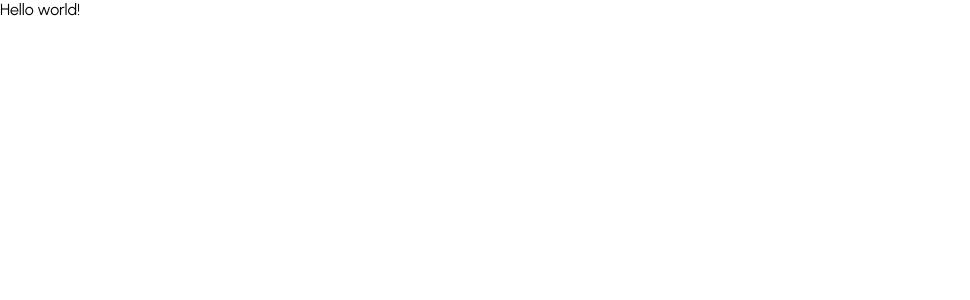
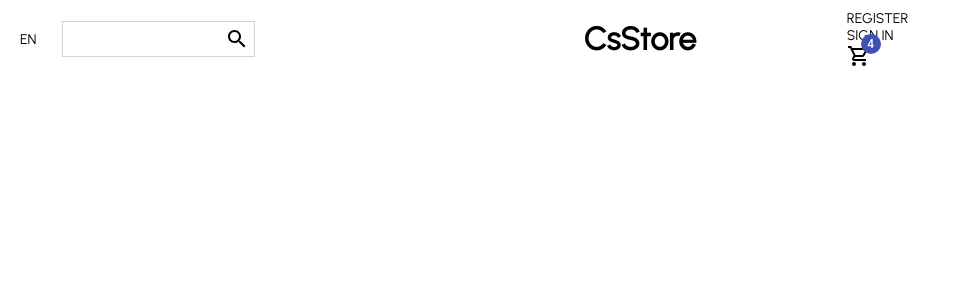
Before and after one commit to claudiocsx/ecommerce, a React (Create React App) app: page / in a window 1280 px wide. Shown: the top 300 px of the page, without its empty margins (0-970 px from the left). Built offline with nearby package versions, Linux system fonts and the light colour scheme.

Commit message:
construindo o navbar

```diff
--- a/package.json
+++ b/package.json
@@ -3,12 +3,15 @@
   "version": "0.1.0",
   "private": true,
   "dependencies": {
+    "@material-ui/core": "^4.12.3",
+    "@material-ui/icons": "^4.11.2",
     "@testing-library/jest-dom": "^5.11.4",
     "@testing-library/react": "^11.1.0",
     "@testing-library/user-event": "^12.1.10",
     "react": "^17.0.2",
     "react-dom": "^17.0.2",
     "react-scripts": "4.0.3",
+    "styled-components": "^5.3.1",
     "web-vitals": "^1.0.1"
   },
   "scripts": {
--- a/src/App.jsx
+++ b/src/App.jsx
@@ -1,5 +1,7 @@
+import Home from "./pages/Home";
+
 const App = () => {
-  return <div>Hello world!</div>;
+  return <Home/>
 };
 
 export default App;
--- /dev/null
+++ b/src/components/NavBar.jsx
@@ -0,0 +1,77 @@
+import React from 'react'
+import styled from 'styled-components'
+import {Search, ShoppingCartOutlined} from '@material-ui/icons'
+import { Badge } from '@material-ui/core'
+const Container = styled.div`
+    height: 60px;
+`
+const Wrapper = styled.div`
+    padding: 10px 20px;
+    display: flex;
+    align-items: center;
+`
+const Left = styled.div`
+    flex: 1;
+    display: flex;
+    align-items: center;
+`
+
+const Language = styled.span`
+    font-size: 14px;
+    cursor: pointer;
+`
+const SearchContainer = styled.div`
+    border: 0.5px solid lightgray;
+    display: flex;
+    align-items: center;
+    margin-left: 25px;
+    padding: 5px;
+`
+const Input = styled.input`
+    border: none;
+`
+
+const Center = styled.div`
+    flex: 1;
+    text-align: center;
+`
+
+const Logo = styled.h1`
+    font-weight: bold;
+`
+
+const Right = styled.div`
+    flex: 1;
+`
+const MenuItem = styled.div`
+    font-size: 14px;
+    cursor: pointer;
+`
+
+const NavBar = () => {
+    return (
+        <Container>
+           <Wrapper>
+                <Left>
+                    <Language>EN</Language>
+                    <SearchContainer>
+                        <Input/>
+                        <Search/>
+                    </SearchContainer>
+                </Left>
+                <Center><Logo>CsStore</Logo></Center>
+                <Right>
+                    <MenuItem>REGISTER</MenuItem>
+                    <MenuItem>SIGN IN</MenuItem>
+                    <MenuItem>
+                        <Badge badgeContent={4} color="primary">
+                            <ShoppingCartOutlined/>
+                        </Badge>
+                    </MenuItem>
+                </Right>
+           </Wrapper>
+        </Container>
+    )
+}
+
+export default NavBar
--- /dev/null
+++ b/src/pages/Home.jsx
@@ -0,0 +1,12 @@
+import React from 'react'
+import NavBar from '../components/NavBar'
+
+function Home() {
+    return (
+        <div>
+            <NavBar/>
+        </div>
+    )
+}
+
+export default Home
```
Also changed, not shown: 1 other file (tests, documents, lock files or other folders).
